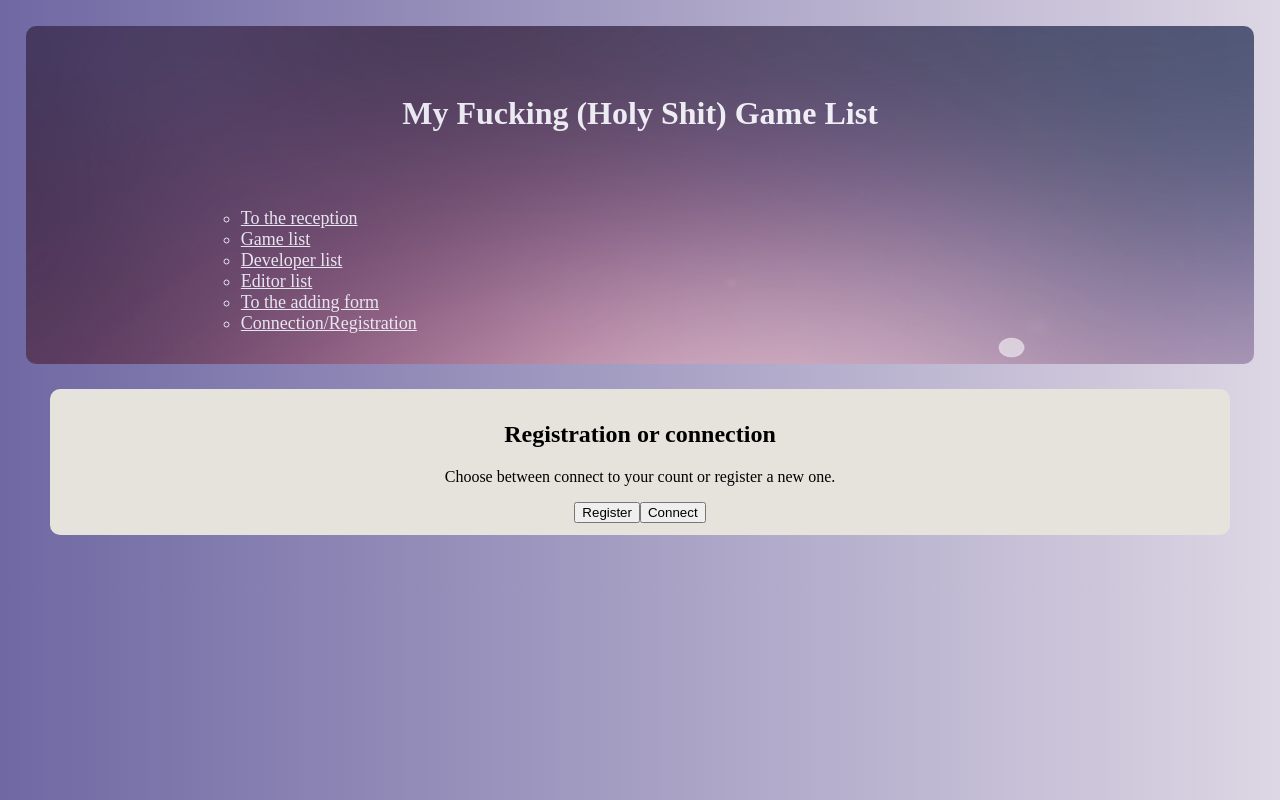
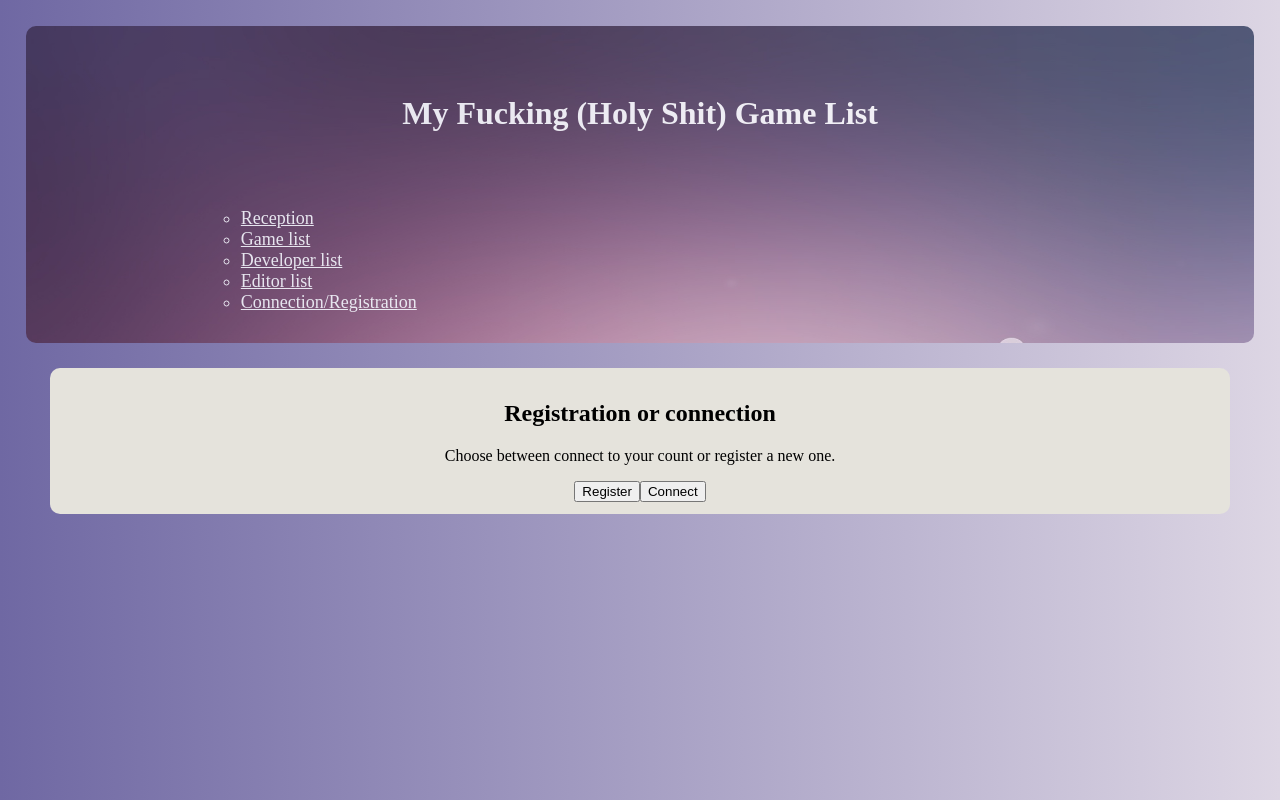
Before and after one commit to ManonKerrels/TP3, an Angular app: page /user in a window 1280 px wide. Built offline with nearby package versions, Linux system fonts and the light colour scheme.

Commit message:
Détails

```diff
--- a/src/app/app.component.html
+++ b/src/app/app.component.html
@@ -7,11 +7,11 @@
     <div class="nav">
         <nav>
             <ul>
-                <li><a routerLink="/accueil">To the reception</a></li>
+                <li><a routerLink="/accueil">Reception</a></li>
                 <li><a routerLink="/game">Game list</a></li>
                 <li><a routerLink="/developer">Developer list</a></li>
                 <li><a routerLink="/editor">Editor list</a></li>
-                <li><a routerLink="/add">To the adding form</a></li>
+                <!-- <li><a routerLink="/add">To the adding form</a></li> -->
                 <li><a routerLink="/user">Connection/Registration</a></li>
             </ul>
         </nav>
--- a/src/app/components/game/game-list/game-list.component.html
+++ b/src/app/components/game/game-list/game-list.component.html
@@ -25,6 +25,9 @@
     </div>
     <button (click)="displayDeveloper()">Update developer</button><br>
     <br>
+    <!-- <button a routerLink="/updateEditor/{{editor.id}}">Details</button> -->
+    <br>
+
     <div *ngIf="updateDevBool">
         <label>Choose your developer</label><br>
         <br>
--- a/src/app/components/user/user-details/user-details.component.html
+++ b/src/app/components/user/user-details/user-details.component.html
@@ -7,6 +7,14 @@
         <p>Password : {{ user.password }} </p>
         <p>Email : {{ user.email }} </p>
     </ul>
+    <br>
+    <h4>Your favourites games</h4>
+    <div *ngIf="user.games">
+        <div *ngIf="user.games==null">
+            <p>You have no games in your list</p>
+        </div>
+    </div>
+
 </div>
 
 
```
